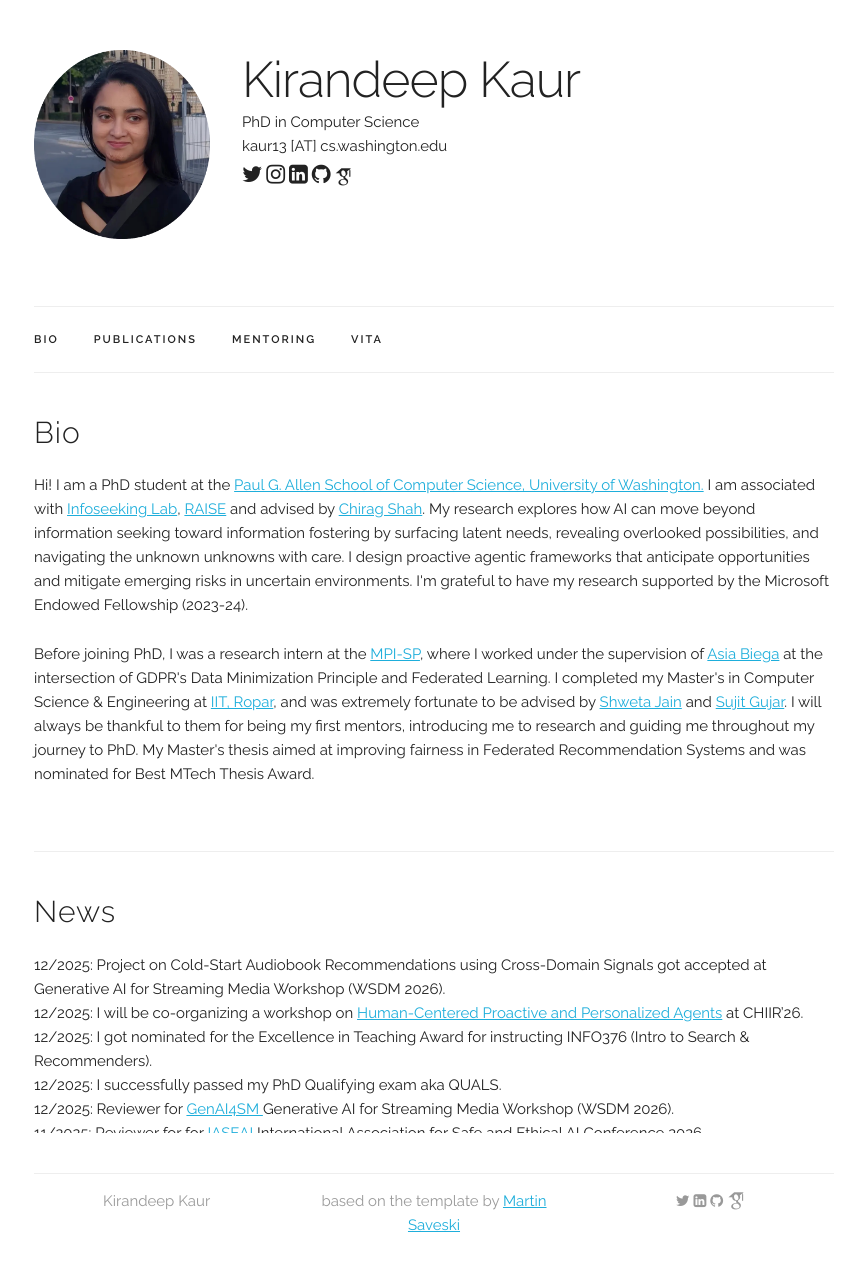
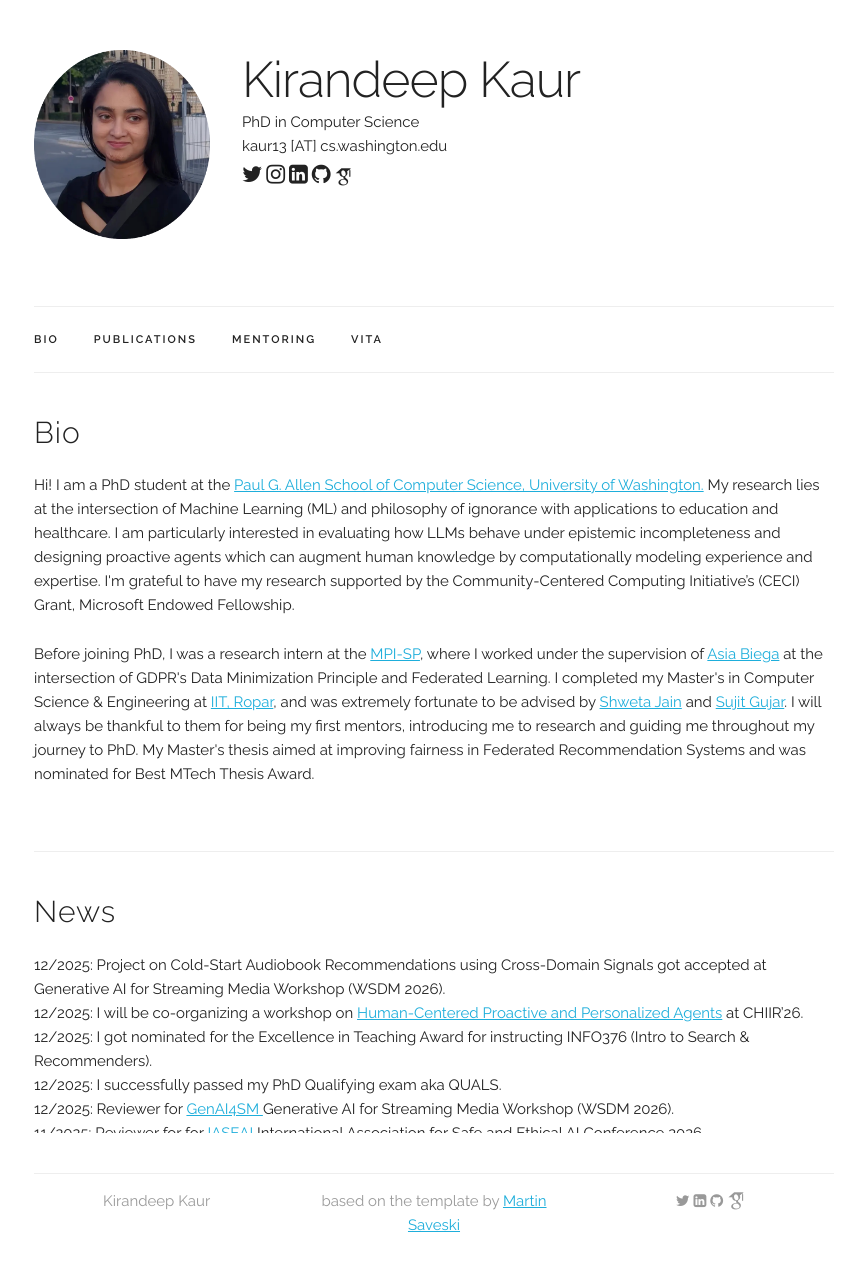
Before and after one commit to i-kiran/i-kiran.github.io, a Jekyll site: the page built from index.html, in a window 1280 px wide. Shown: the whole page, without its empty margins (206-1071 px from the left). Built offline with Jekyll 4.4.1, drawn with Linux system fonts in a browser that asks for light colours; some web fonts are replaced.

Commit message:
Update index.html

```diff
--- a/index.html
+++ b/index.html
@@ -7,9 +7,11 @@
   <h4>Bio</h4>
 
   <p>
-  Hi! I am a PhD student at the <a href="https://www.cs.washington.edu/" target="_blank">Paul G. Allen School of Computer Science, University of Washington.</a> I am associated with
-  <a href="https://infoseeking.org/people.php" target="_blank">Infoseeking Lab</a>, <a href="https://www.raise.uw.edu/" target="_blank">RAISE</a> and advised by <a href="https://chiragshah.org/"_blank">Chirag Shah</a>.
-    My research explores how AI can move beyond information seeking toward information fostering by surfacing latent needs, revealing overlooked possibilities, and navigating the unknown unknowns with care. I design proactive agentic frameworks that anticipate opportunities and mitigate emerging risks in uncertain environments. I'm grateful to have my research supported by the Microsoft Endowed Fellowship (2023-24).
+  Hi! I am a PhD student at the <a href="https://www.cs.washington.edu/" target="_blank">Paul G. Allen School of Computer Science, University of Washington.</a>
+    My research lies at the intersection of Machine Learning (ML) and philosophy of ignorance with applications to education and healthcare.
+    I am particularly interested in evaluating how LLMs behave under epistemic incompleteness and designing proactive agents which can augment human knowledge by computationally
+    modeling experience and expertise. I'm grateful to have my research supported by the Community-Centered Computing Initiative’s (CECI) Grant, Microsoft Endowed Fellowship.
+
   </p>
 
   <p>
```
